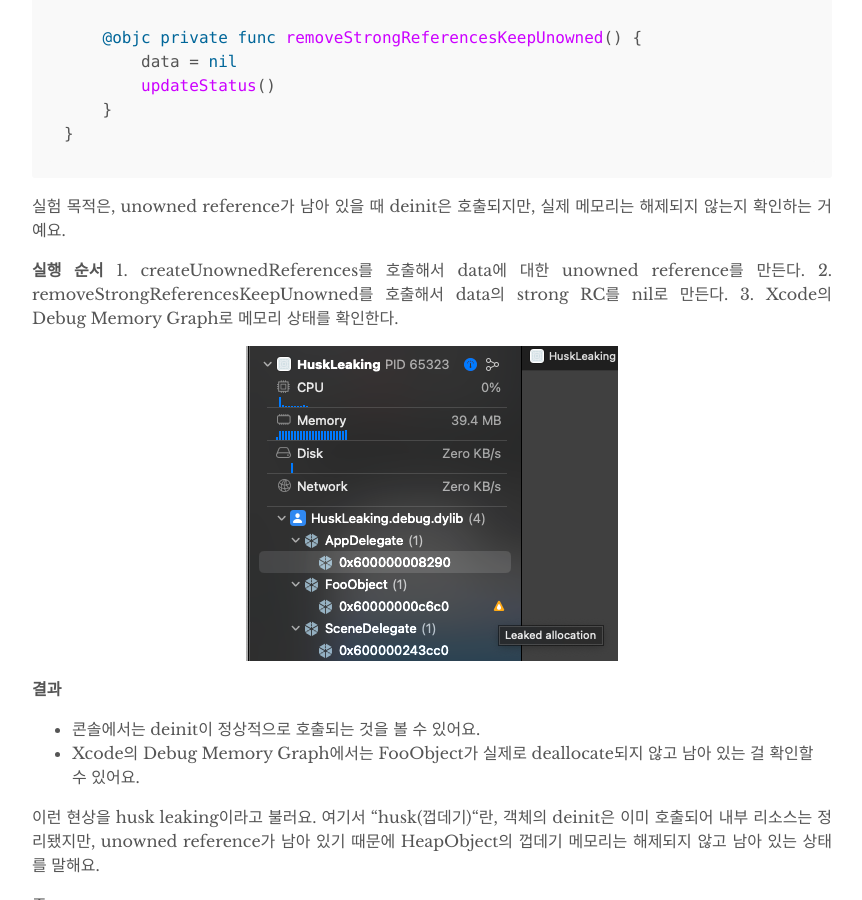
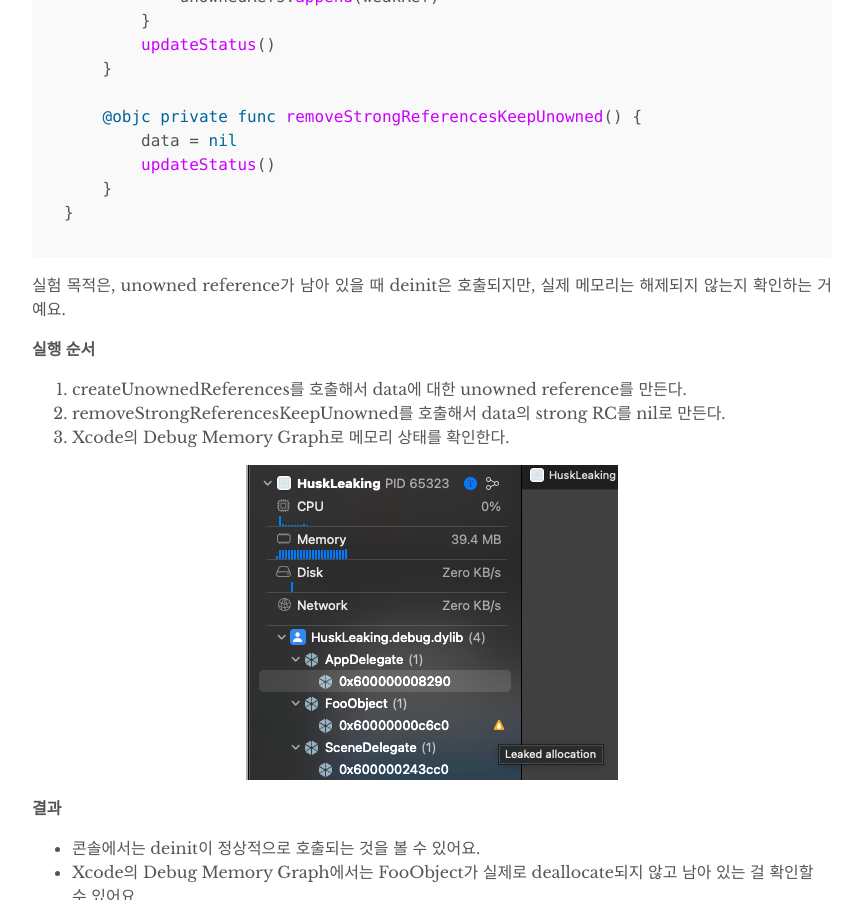
Before and after one commit to doremin/doremin.github.io, a Jekyll site: the page built from _posts/2025-07-18-21:23.md, in a window 1280 px wide and 900 px high, scrolled down 8110 px. Shown: the whole window, without its empty margins (208-1070 px from the left). Built offline with Jekyll 4.4.1, drawn with Linux system fonts in a browser that asks for light colours; some of the changed text lies outside the part shown.

Commit message:
[FIX] markdown 문법 수정

````diff
--- a/_posts/2025-07-18-21:23.md
+++ b/_posts/2025-07-18-21:23.md
@@ -159,8 +157,8 @@
 즉, “0”이라는 값이 “DEAD(or FREED) 상태”라는 의미로 동작하게 설계한 거죠.
 
 정리하면,
-	•	0부터 시작하면 underflow 체크, double free 방지 로직이 더 복잡해질 수 있고
-	•	1부터 시작해서 0이 되는 순간 해제로 간주하면 훨씬 명확하게 처리할 수 있기 때문에 이렇게 설계한 것으로 보입니다.
+-	0부터 시작하면 underflow 체크, double free 방지 로직이 더 복잡해질 수 있고
+-	1부터 시작해서 0이 되는 순간 해제로 간주하면 훨씬 명확하게 처리할 수 있기 때문에 이렇게 설계한 것으로 보입니다.
 
 decrementUnownedShouldFree의 구현부를 보면 실제로 unowned RC가 0이 될 때만 체크를 하고 있어요.
 
@@ -187,7 +185,7 @@
 
 하지만 weak 참조가 생기거나, refcount가 overflow하는 특수 상황에서는 별도의 side table 구조체로 refcount 관리를 옮겨요.
 
-**Storage Layout**
+#### Storage Layout
 
 [swift/RefCount.h](https://github.com/swiftlang/swift/blob/main/stdlib/public/SwiftShims/swift/shims/RefCount.h#L76-L96)에 구조가 잘 나와 있어요.
 
@@ -218,6 +216,7 @@
 -	이후에는 HeapObject → side table 포인터가 연결되고, side table에서 strong/unowned/weak RC를 모두 관리해요.
 
 **Overflow가 발생했을 때 Side Table을 생성하는 코드**
+
 [swift/RefCount.cpp](https://github.com/swiftlang/swift/blob/main/stdlib/public/runtime/RefCount.cpp#L67-L83)
 
 ```cpp
@@ -340,9 +339,9 @@
 실험 목적은, unowned reference가 남아 있을 때 deinit은 호출되지만, 실제 메모리는 해제되지 않는지 확인하는 거예요.
 
 **실행 순서**
-	1.	createUnownedReferences를 호출해서 data에 대한 unowned reference를 만든다.
-	2.	removeStrongReferencesKeepUnowned를 호출해서 data의 strong RC를 nil로 만든다.
-	3.	Xcode의 Debug Memory Graph로 메모리 상태를 확인한다.
+1.	createUnownedReferences를 호출해서 data에 대한 unowned reference를 만든다.
+2.	removeStrongReferencesKeepUnowned를 호출해서 data의 strong RC를 nil로 만든다.
+3.	Xcode의 Debug Memory Graph로 메모리 상태를 확인한다.
 
 ![Xcode Memory Graph](/assets/images/2025-07-18/memory-graph.png)
 
````
Also changed, not shown: other parts of _posts/2025-07-18-21:23.md (+1 -3 lines).
